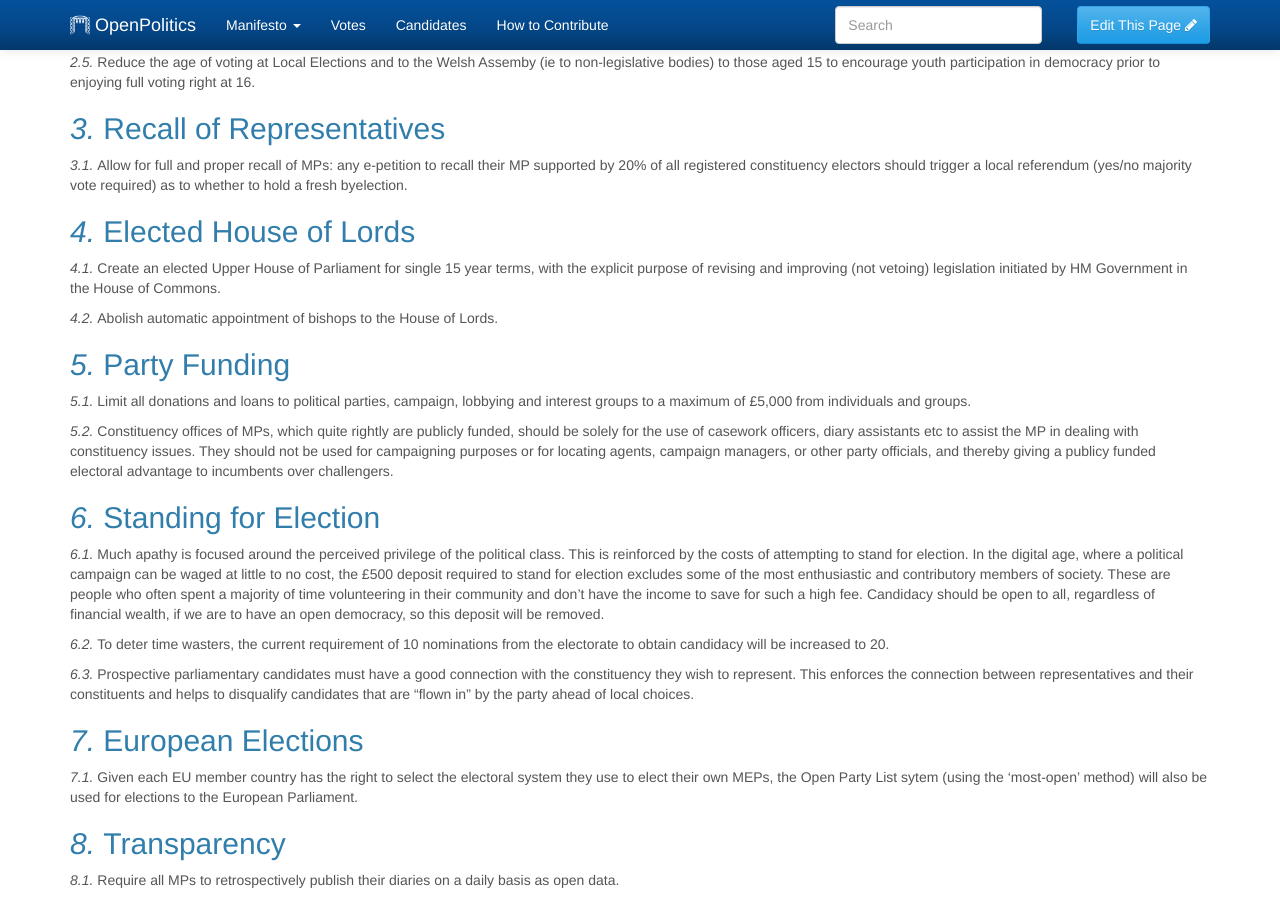
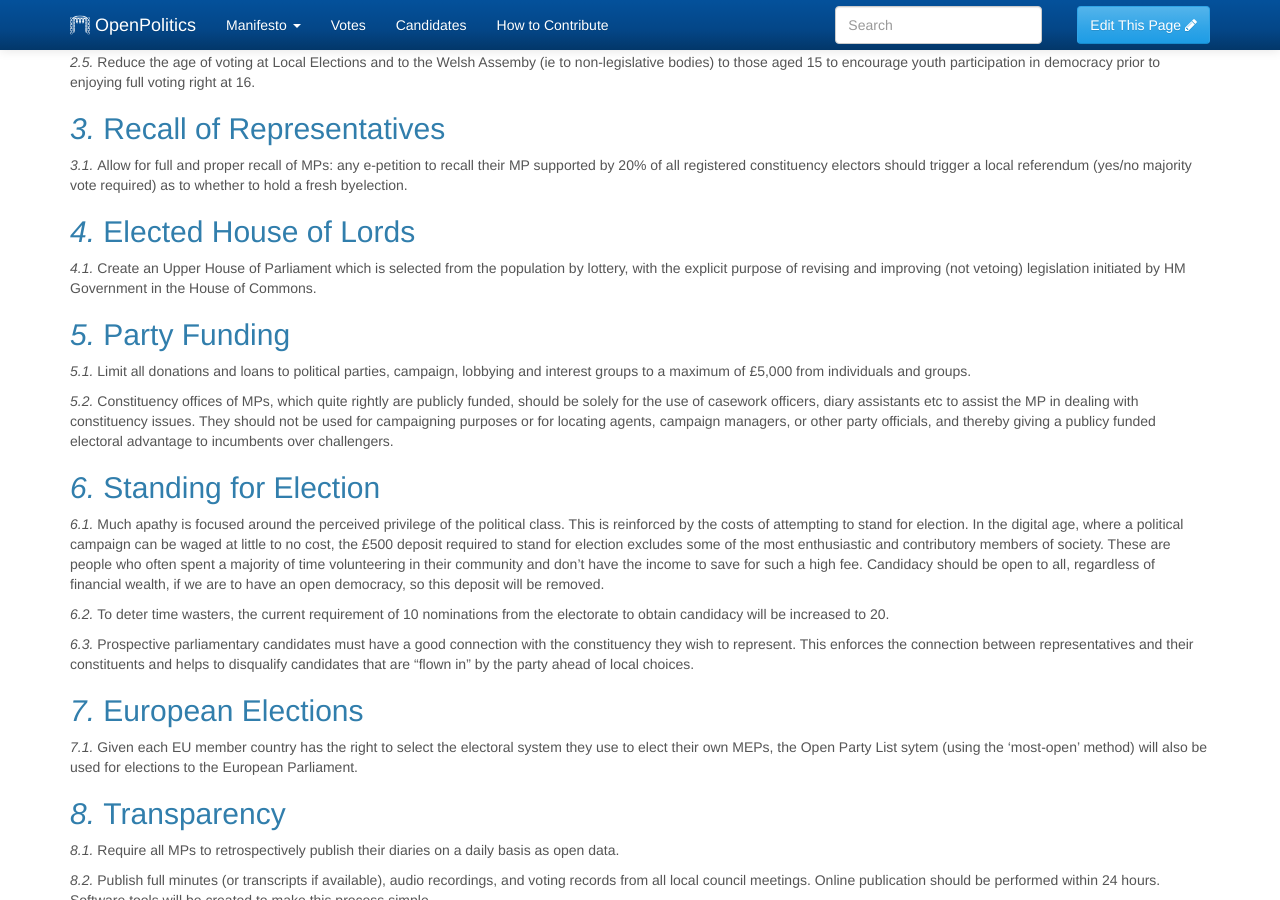
Before and after one commit to openpolitics/manifesto, a Jekyll site: the page built from manifesto/democracy.md, in a window 1280 px wide and 900 px high, scrolled down 534 px. Built offline with Jekyll 4.4.1, drawn with Linux system fonts in a browser that asks for light colours.

Commit message:
Sortition for upper chamber
Another elected one doesn't really add anything - instead have a statistically properly representative second chamber. By randomly selecting members, it will be guaranteed to have the full range of all demographics in the country.

Removed sentence about Bishops, as it is implied by the more general reform.

```diff
--- a/manifesto/democracy.md
+++ b/manifesto/democracy.md
@@ -33,9 +33,7 @@ Allow for full and proper recall of MPs: any e-petition to recall their MP suppo
 
 ## Elected House of Lords
 
-Create an elected Upper House of Parliament for single 15 year terms, with the explicit purpose of revising and improving (not vetoing) legislation initiated by HM Government in the House of Commons.
-
-Abolish automatic appointment of bishops to the House of Lords.
+Create an Upper House of Parliament which is selected from the population by lottery, with the explicit purpose of revising and improving (not vetoing) legislation initiated by HM Government in the House of Commons.
 
 ## Party Funding
 
```
